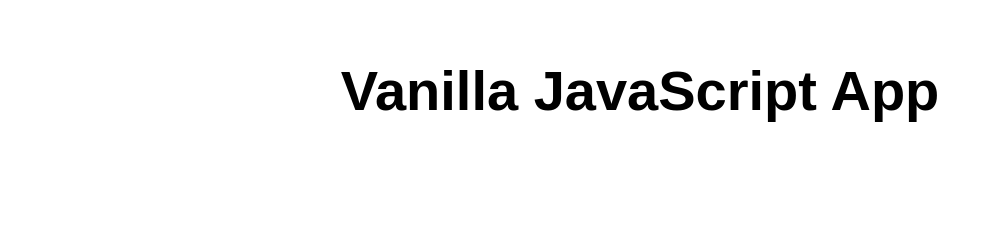
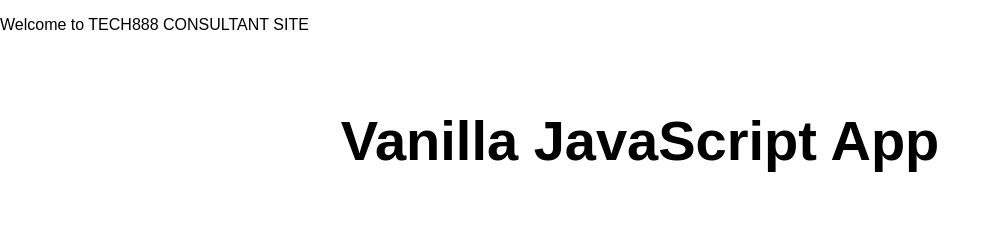
Before and after one commit to garlo888/vanilla2, a website: page src/index.html in a window 1280 px wide. Shown: the whole page, without its empty margins (0-1000 px from the left). Drawn offline with Linux system fonts and the light colour scheme.

Commit message:
Update index.html

```diff
--- a/src/index.html
+++ b/src/index.html
@@ -6,7 +6,7 @@
   <meta name="viewport" content="width=device-width, initial-scale=1.0">
   <link rel="stylesheet" href="styles.css">
   <title>Vanilla JavaScript App</title>
-  <title>Welcome to TECH888 CONSULTANT SITE</title>
+  <p>Welcome to TECH888 CONSULTANT SITE</p>
 </head>
 
 <body>
```
